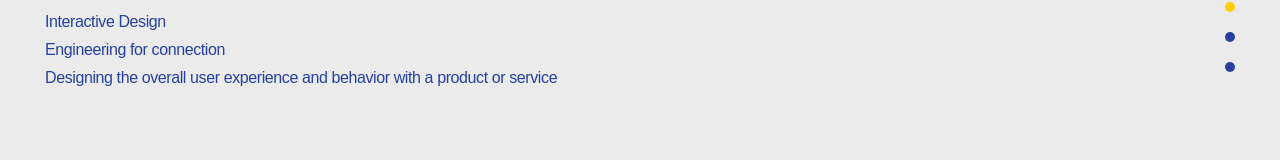
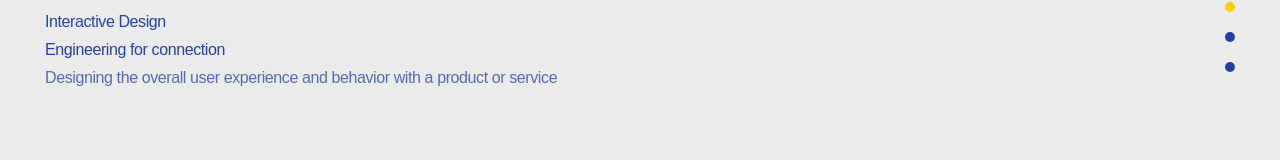
Before and after one commit to weaverbo/gbostudio, a Next.js app: page / in a window 1280 px wide. Shown: the part 370-530 px from the top of the page. Built offline with nearby package versions, Linux system fonts and the light colour scheme; a web font is replaced by a local one.

Commit message:
fix : 텍스트 인터랙션 조건문 로직 수정

```diff
--- a/src/app/(main)/page.tsx
+++ b/src/app/(main)/page.tsx
@@ -147,7 +147,7 @@ export default function Main() {
                         Choosing the right tools and technologies for
                       </p>
                       <p
-                        className={`pt-[4px] scroll-section-description ${visibleElements.includes(3) ? 'opacity-100' : 'opacity-0'}`}
+                        className={`pt-[4px] scroll-section-description ${visibleElements.includes(4) ? 'opacity-100' : 'opacity-0'}`}
                       >
                         every challenge
                       </p>
@@ -186,7 +186,7 @@ export default function Main() {
                         solutions
                       </p>
                       <p
-                        className={`scroll-section-description ${visibleElements.includes(3) ? 'opacity-100' : 'opacity-0'}`}
+                        className={`scroll-section-description ${visibleElements.includes(4) ? 'opacity-100' : 'opacity-0'}`}
                       >
                         Building solutions through continuous user interaction
                       </p>
@@ -229,7 +229,7 @@ export default function Main() {
                         Engineering for connection
                       </p>
                       <p
-                        className={`scroll-section-description ${visibleElements.includes(3) ? 'opacity-100' : 'opacity-0'}`}
+                        className={`scroll-section-description ${visibleElements.includes(4) ? 'opacity-100' : 'opacity-0'}`}
                       >
                         Designing the overall user experience and behavior with
                         a product or service
```
